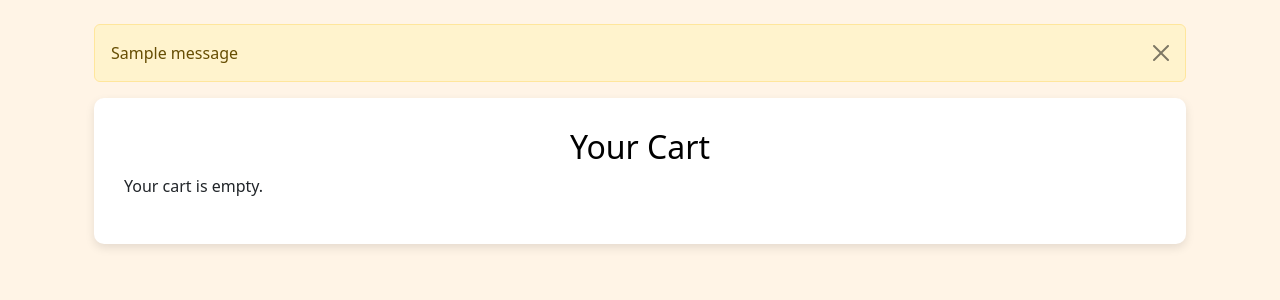
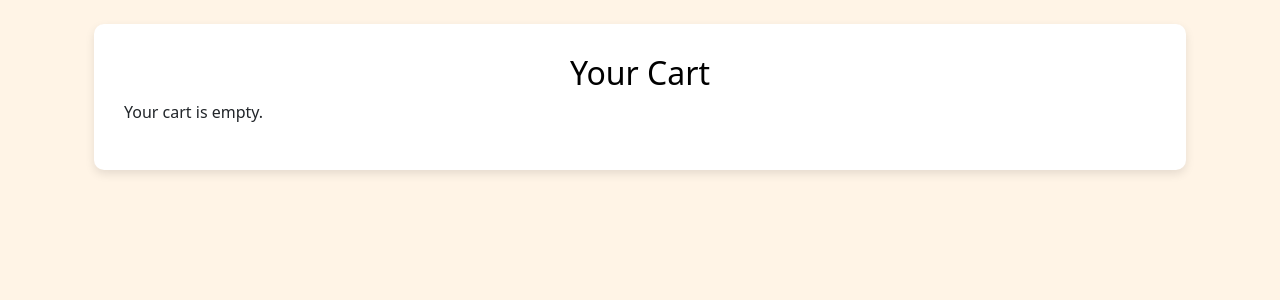
Before and after one commit to kasunsoorige/Mr.Burger, a Django app: page /cart/ in a window 1280 px wide. Shown: the part 56-356 px from the top of the page. Run offline with Django 4.2, Linux system fonts and the light colour scheme; one stand-in notice (Sample message) is shown.

Commit message:
removed alerts in cart.html

```diff
--- a/webstore/templates/cart.html
+++ b/webstore/templates/cart.html
@@ -20,14 +20,7 @@
 </style>
 
 <div class="container">
-    {% if messages %}
-        {% for message in messages %}
-            <div class="alert alert-warning alert-dismissible fade show" role="alert">
-                {{ message }}
-                <button type="button" class="btn-close" data-bs-dismiss="alert" aria-label="Close"></button>
-            </div>
-        {% endfor %}
-    {% endif %}
+
 
     <div class="cart-container">
         <h2>Your Cart</h2>
```
